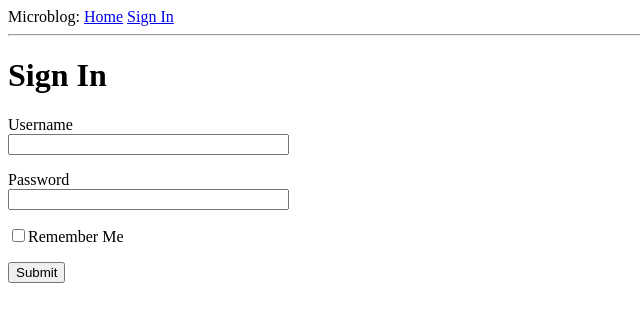
After one commit to richardkhillah/microblog, a Flask app: page /login in a window 1280 px wide. The commit adds this page. Shown: the top 322 px of the page, without its empty margins (0-640 px from the left). Run offline with Flask 2, Linux system fonts and the light colour scheme.

Commit message:
add login form and routing

```diff
--- /dev/null
+++ b/app/forms.py
@@ -0,0 +1,9 @@
+from flask_wtf import FlaskForm
+from wtforms import StringField, PasswordField, BooleanField, SubmitField
+from wtforms.validators import DataRequired
+
+class LoginForm(FlaskForm):
+    username = StringField('Username', validators=[DataRequired()])
+    password = PasswordField('Password', validators=[DataRequired()])
+    remember_me = BooleanField('Remember Me')
+    submit = SubmitField('Submit')
--- a/app/routes.py
+++ b/app/routes.py
@@ -1,5 +1,6 @@
-from flask import render_template
+from flask import render_template, redirect, url_for, flash
 from app import app
+from app.forms import LoginForm
 
 @app.route('/')
 @app.route('/index')
@@ -16,3 +17,12 @@ def index():
         }
     ]
     return render_template('index.html',title='Home', user=user, posts=posts)
+
+@app.route('/login', methods=['GET', 'POST'])
+def login():
+    form = LoginForm()
+    if form.validate_on_submit():
+        flash('Login requested for user {}, remember_me={}'.format(
+            form.username.data, form.remember_me.data))
+        return redirect(url_for('index'))
+    return render_template('login.html', title='Sign In', form=form)
--- a/app/templates/base.html
+++ b/app/templates/base.html
@@ -9,8 +9,20 @@
     {% endif %}
   </head>
   <body>
-    <div>Microblog: <a href="/index">Home</a></div>
+    <div>Microblog:
+      <a href="{{ url_for('index') }}">Home</a>
+      <a href="{{ url_for('login') }}">Sign In</a>
+    </div>
     <hr>
+    {% with messages = get_flashed_messages() %}
+    {% if messages %}
+    <ul>
+      {% for message in messages %}
+      <li>{{ message }}</li>
+      {% endfor %}
+    </ul>
+    {% endif %}
+    {% endwith %}
     {% block content %}{% endblock %}
   </body>
 </html>
--- /dev/null
+++ b/app/templates/login.html
@@ -0,0 +1,24 @@
+{% extends "base.html" %}
+
+{% block content %}
+<h1>Sign In</h1>
+<form action="" method="post" novalidate>
+  {{ form.hidden_tag() }}
+  <p>
+    {{ form.username.label }}<br>
+    {{ form.username(size=32) }}<br>
+    {% for error in form.username.errors %}
+    <span style="color: red;">[{{ error }}]</span>
+    {% endfor %}
+  </p>
+  <p>
+    {{ form.password.label }}<br>
+    {{ form.password(size=32) }}<br>
+    {% for error in form.password.errors %}
+    <span style="color: red;">[{{ error }}]</span>
+    {% endfor %}
+  </p>
+  <p>{{ form.remember_me() }}{{ form.remember_me.label }}</p>
+  <p>{{ form.submit() }}</p>
+</form>
+{% endblock %}
```
